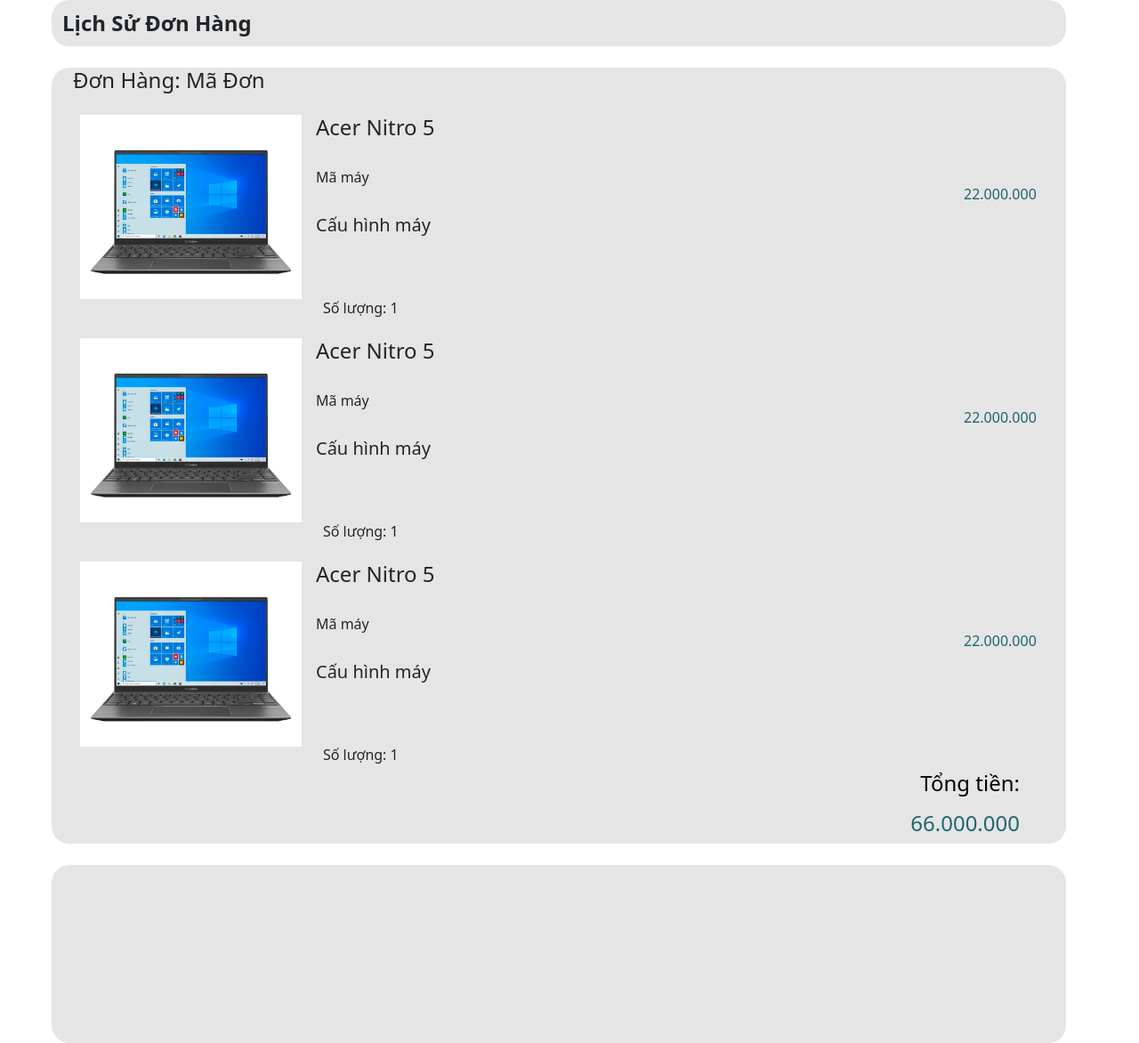
After one commit to quanla1412/laptoptop, a PHP site: page /lsdonhang.php in a window 1280 px wide. The commit adds this page. Shown: the whole page at 89% size. Run offline with PHP 8.4, Linux system fonts and the light colour scheme; some libraries are stand-ins or nearby versions.

Commit message:
50% ls đơn hàng

```diff
--- a/footer.php
+++ b/footer.php
@@ -1,3 +1,4 @@
+
  <!-- Footer -->
  <div class="container-friud">
 <footer class="text-center text-lg-start text-white" style="background-color: #00293C;">
--- /dev/null
+++ b/lsdonhang.php
@@ -0,0 +1,72 @@
+<!DOCTYPE html>
+<html lang="en">
+<head>
+    <meta charset="UTF-8">
+    <meta http-equiv="X-UA-Compatible" content="IE=edge">
+    <meta name="viewport" content="width=device-width, initial-scale=1.0">
+
+    <script src="https://kit.fontawesome.com/26a480acf4.js" crossorigin="anonymous"></script>
+    <link href="https://cdn.jsdelivr.net/npm/bootstrap@5.1.3/dist/css/bootstrap.min.css" rel="stylesheet" integrity="sha384-1BmE4kWBq78iYhFldvKuhfTAU6auU8tT94WrHftjDbrCEXSU1oBoqyl2QvZ6jIW3" crossorigin="anonymous">
+    <link rel="stylesheet" href="./assets/style.css">
+
+    <title>Laptoptop</title>
+</head>
+<body>
+<div class="container">
+  <div class="row">
+            <div class="row pt-2 pb-2" style="background-color: #E5E5E5;border-radius: 20px;font-weight: bold; font-size: 24px;">
+                Lịch Sử Đơn Hàng
+            </div>
+            <div class="row mt-4 " style="background-color: #E5E5E5; border-radius: 20px;">
+                <div class="row"><h4>Đơn Hàng: Mã Đơn</h4></div>
+                <div class="row">
+                    <div class="col-3"><img src="./assets/image/square-sale/sale1.png" alt="itemsale1" class="w-100 mt-3 ms-2"></div>
+                    <div class="col-8 mt-3">
+                        <h4 class="">Acer Nitro 5</h4><br>
+                        <h6 class="">Mã máy</h6><br>
+                        <h5 class="">Cấu hình máy</h5>
+                        <h6 class="row ms-2 mt-5 pt-4">Số lượng: 1</h6>
+                    </div>
+                    <div class="col-1 align-items-end">
+                        <h6 class="mt-5 pt-5 mb-0" style="color: #1E656D">22.000.000</h6><br>
+                    </div>
+                </div>
+                <div class="row">
+                    <div class="col-3"><img src="./assets/image/square-sale/sale1.png" alt="itemsale1" class="w-100 mt-3 ms-2"></div>
+                    <div class="col-8 mt-3">
+                        <h4 class="">Acer Nitro 5</h4><br>
+                        <h6 class="">Mã máy</h6><br>
+                        <h5 class="">Cấu hình máy</h5>
+                        <h6 class="row ms-2 mt-5 pt-4">Số lượng: 1</h6>
+                    </div>
+                    <div class="col-1 align-items-end">
+                        <h6 class="mt-5 pt-5 mb-0" style="color: #1E656D">22.000.000</h6><br>
+                    </div>
+                </div>
+                <div class="row">
+                    <div class="col-3"><img src="./assets/image/square-sale/sale1.png" alt="itemsale1" class="w-100 mt-3 ms-2"></div>
+                    <div class="col-8 mt-3">
+                        <h4 class="">Acer Nitro 5</h4><br>
+                        <h6 class="">Mã máy</h6><br>
+                        <h5 class="">Cấu hình máy</h5>
+                        <h6 class="row ms-2 mt-5 pt-4">Số lượng: 1</h6>
+                    </div>
+                    <div class="col-1 align-items-end">
+                        <h6 class="mt-5 pt-5 mb-0" style="color: #1E656D">22.000.000</h6><br>
+                    </div>
+                </div>
+                <div class="row">
+                    <h6 class="pe-3" style="text-align: right;color: #1E656D; font-size: 24px;">
+                        <p style="color: #000;">Tổng tiền: </p>
+                        66.000.000
+                    </h6>
+                </div>
+            </div>
+            <div class="row mt-4 " style="background-color: #E5E5E5; height: 200px; border-radius: 20px;">
+            </div>
+  </div>
+</div>
+    <script src="https://kit.fontawesome.com/26a480acf4.js" crossorigin="anonymous"></script>
+    <script src="https://cdn.jsdelivr.net/npm/bootstrap@5.1.3/dist/js/bootstrap.bundle.min.js" integrity="sha384-ka7Sk0Gln4gmtz2MlQnikT1wXgYsOg+OMhuP+IlRH9sENBO0LRn5q+8nbTov4+1p" crossorigin="anonymous"></script>
+    </body>
+</html>
```
